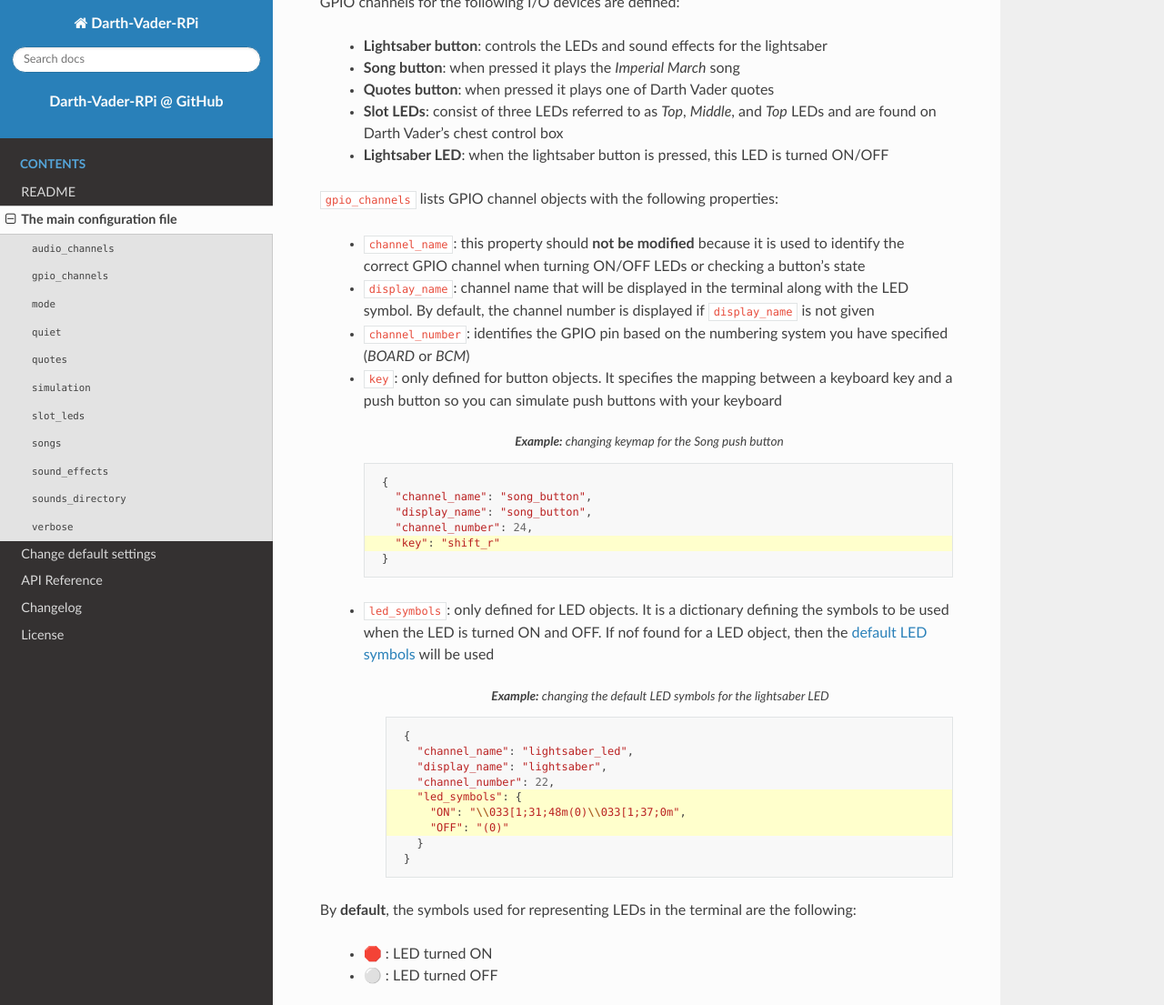
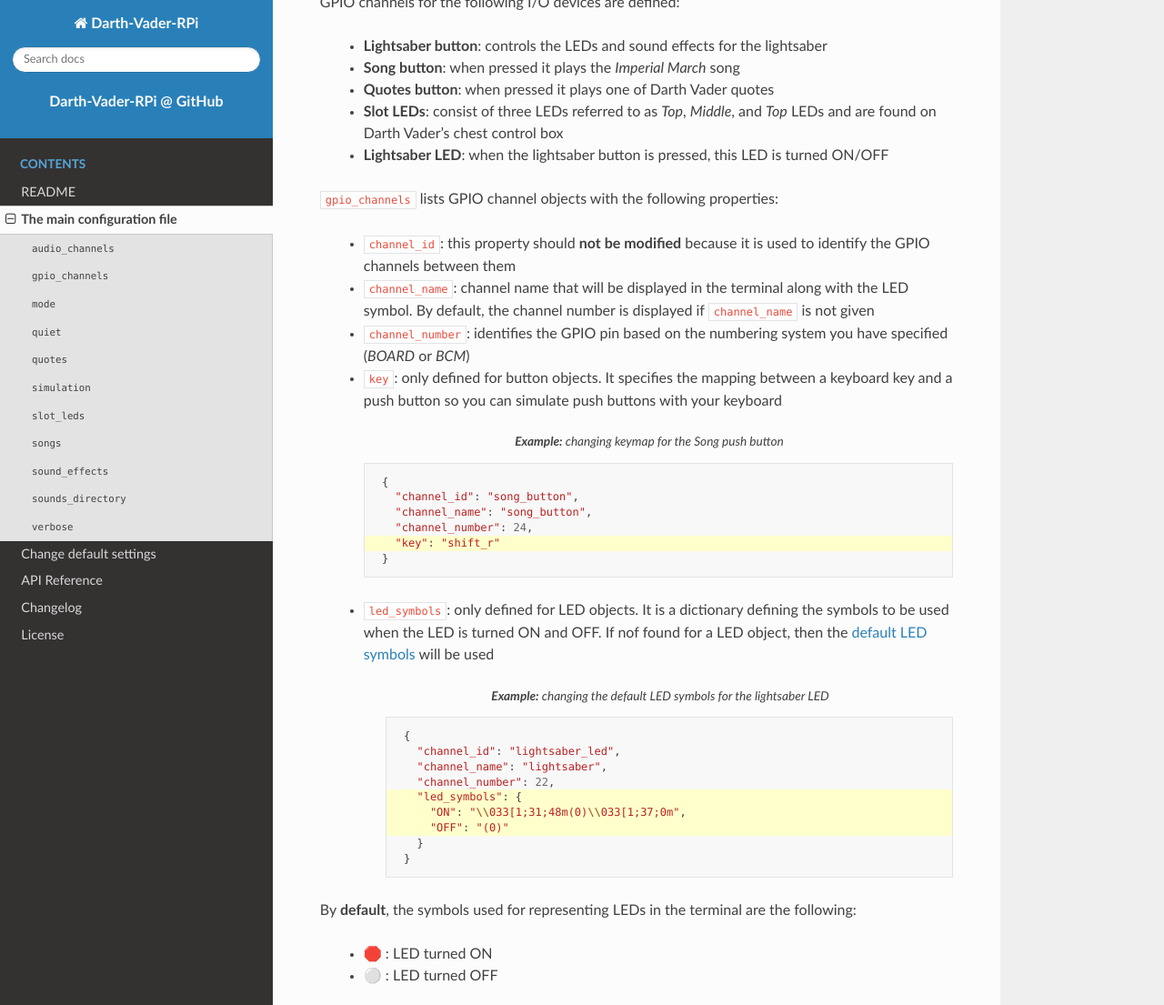
Before and after one commit to raul23/Darth-Vader-RPi, a Sphinx documentation site: the page built from docs/main_config.rst, in a window 1280 px wide and 1400 px high, scrolled down 1886 px, cut to the strip 0-1105 px from the top of the window. Shown: the whole strip at 91% size. Built offline with Sphinx 7.4.7 and the Read the Docs theme 2.0.0, drawn with Linux system fonts in a browser that asks for light colours; some of the changed text lies outside the part shown.

Commit message:
Update change_default_settings.rst and main_config.rst

```diff
--- a/docs/main_config.rst
+++ b/docs/main_config.rst
@@ -135,12 +135,11 @@ GPIO channels for the following I/O devices are defined:
 
 ``gpio_channels`` lists GPIO channel objects with the following properties:
 
-   - ``channel_name``: this property should **not be modified** because it is
-     used to identify the correct GPIO channel when turning ON/OFF LEDs or
-     checking a button's state
-   - ``display_name``: channel name that will be displayed in the terminal
+   - ``channel_id``: this property should **not be modified** because it is
+     used to identify the GPIO channels between them
+   - ``channel_name``: channel name that will be displayed in the terminal
      along with the LED symbol. By default, the channel number is displayed if
-     ``display_name`` is not given
+     ``channel_name`` is not given
    - ``channel_number``: identifies the GPIO pin based on the numbering system
      you have specified (`BOARD` or `BCM`)
    - ``key``: only defined for button objects. It specifies the mapping between
@@ -152,8 +151,8 @@ GPIO channels for the following I/O devices are defined:
          :caption: **Example:** changing keymap for the Song push button
 
           {
+            "channel_id": "song_button",
             "channel_name": "song_button",
-            "display_name": "song_button",
             "channel_number": 24,
             "key": "shift_r"
           }
@@ -168,8 +167,8 @@ GPIO channels for the following I/O devices are defined:
                    lightsaber LED
 
           {
-            "channel_name": "lightsaber_led",
-            "display_name": "lightsaber",
+            "channel_id": "lightsaber_led",
+            "channel_name": "lightsaber",
             "channel_number": 22,
             "led_symbols": {
               "ON": "\\033[1;31;48m(0)\\033[1;37;0m",
@@ -273,7 +272,7 @@ By default, two movie lines are included:
 Each quote is represented in the configuration file as objects having the
 following properties:
 
-   - ``name``: it will be displayed in the terminal
+   - ``id``: it will be displayed in the terminal
    - ``filename``: it is relative to the directory
      `sounds_directory <#sounds-directory-label>`__
    - ``audio_channel_id``: all quotes should be played in **channel 1** as
@@ -477,7 +476,7 @@ sounds:
 
 ``sound_effects`` takes a list of sound objects having the following properties:
 
-   - ``name``: name of the sound which will be displayed in the terminal
+   - ``id``: name of the sound which will be displayed in the terminal
    - ``filename``: relative to the directory
      `sounds_directory <#sounds-directory-label>`__
    - ``audio_channel_id``: the audio channel used for playing the sound. See
```
Also changed, not shown: other parts of docs/main_config.rst (+2 -2 lines), docs/change_default_settings.rst (+41 -14 lines).
